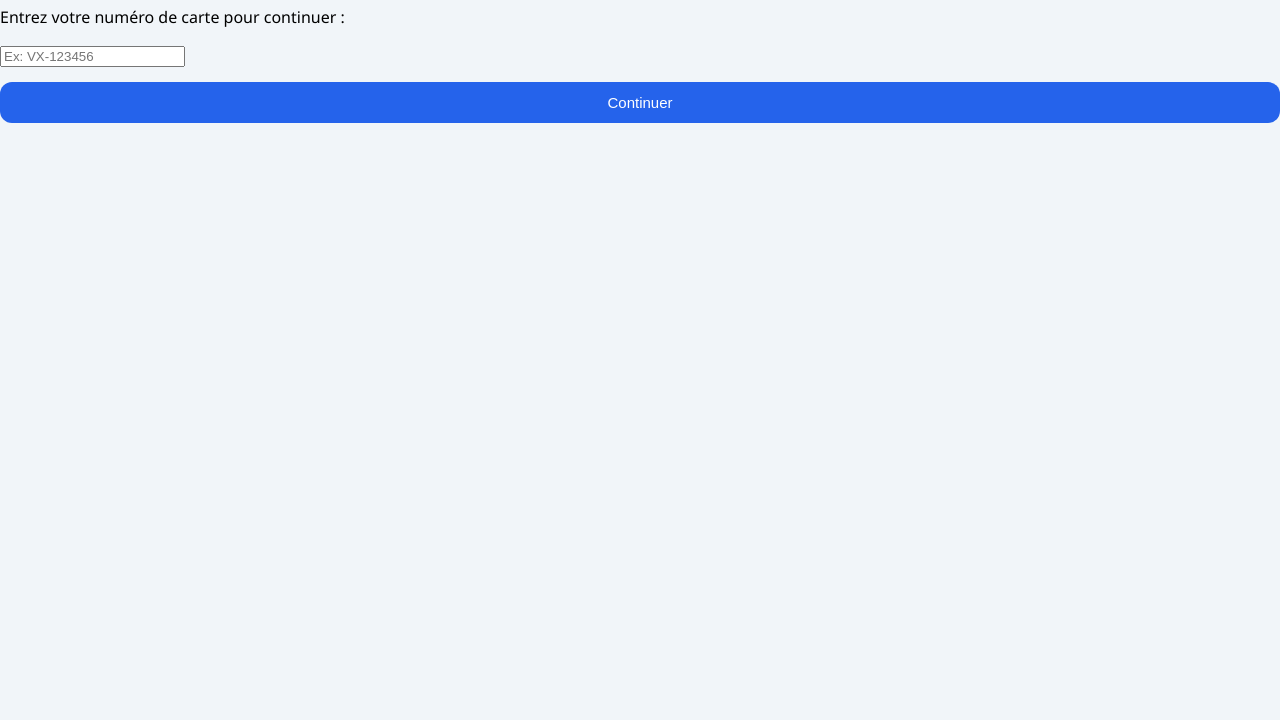
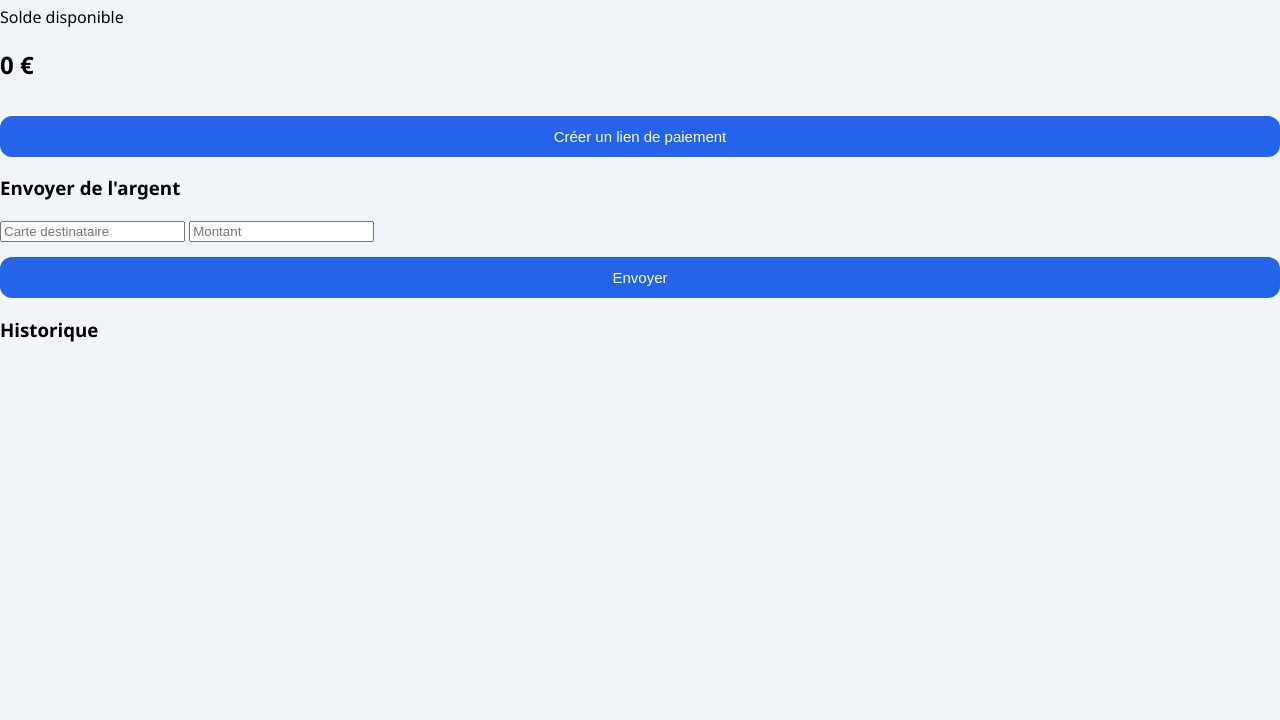
Before and after one commit to dayton77120/mybank, a website: page public/index.html in a window 1280 px wide. Shown: the part 80-800 px from the top of the page. Drawn offline with Linux system fonts and the light colour scheme; no server answers.

Commit message:
Update index.html

```diff
--- a/public/index.html
+++ b/public/index.html
@@ -2,26 +2,60 @@
 <html lang="fr">
 <head>
 <meta charset="UTF-8">
-<title>Banque</title>
+<title>Banque Virtuelle</title>
 <link rel="stylesheet" href="style.css">
 </head>
 <body>
 
-<div class="container" id="loginBox">
-  <h1>Bienvenue sur la Banque Virtuelle</h1>
-  <p>Entrez votre numéro de carte pour continuer :</p>
-  <input id="card" placeholder="Ex: VX-123456">
-  <button onclick="goPassword()">Continuer</button>
+<div class="container">
+
+  <h1>Banque Virtuelle</h1>
+
+  <div class="card">
+    <p>Solde disponible</p>
+    <h2 id="balance">0 €</h2>
+  </div>
+
+  <!-- BOUTON AJOUTÉ -->
+  <button onclick="location.href='/create.html'">
+    Créer un lien de paiement
+  </button>
+
+  <div class="card">
+    <h3>Envoyer de l'argent</h3>
+    <input id="to" placeholder="Carte destinataire">
+    <input id="amount" placeholder="Montant">
+    <button onclick="send()">Envoyer</button>
+  </div>
+
+  <div class="card">
+    <h3>Historique</h3>
+    <ul id="history"></ul>
+  </div>
+
 </div>
 
 <script>
-function goPassword(){
-  const cardInput = document.getElementById("card").value.trim();
-  if(!cardInput){
-    alert("Veuillez entrer un numéro de carte !");
-    return;
-  }
-  window.location.href = "password.html?card=" + encodeURIComponent(cardInput);
+fetch("/me")
+.then(r=>r.json())
+.then(d=>{
+  balance.innerText = d.balance + " €";
+  d.history.forEach(h=>{
+    const li = document.createElement("li");
+    li.innerText = h;
+    history.appendChild(li);
+  });
+});
+
+function send(){
+  fetch("/send",{
+    method:"POST",
+    headers:{ "Content-Type":"application/json" },
+    body: JSON.stringify({
+      to: to.value,
+      amount: Number(amount.value)
+    })
+  }).then(()=>location.reload());
 }
 </script>
 
```
